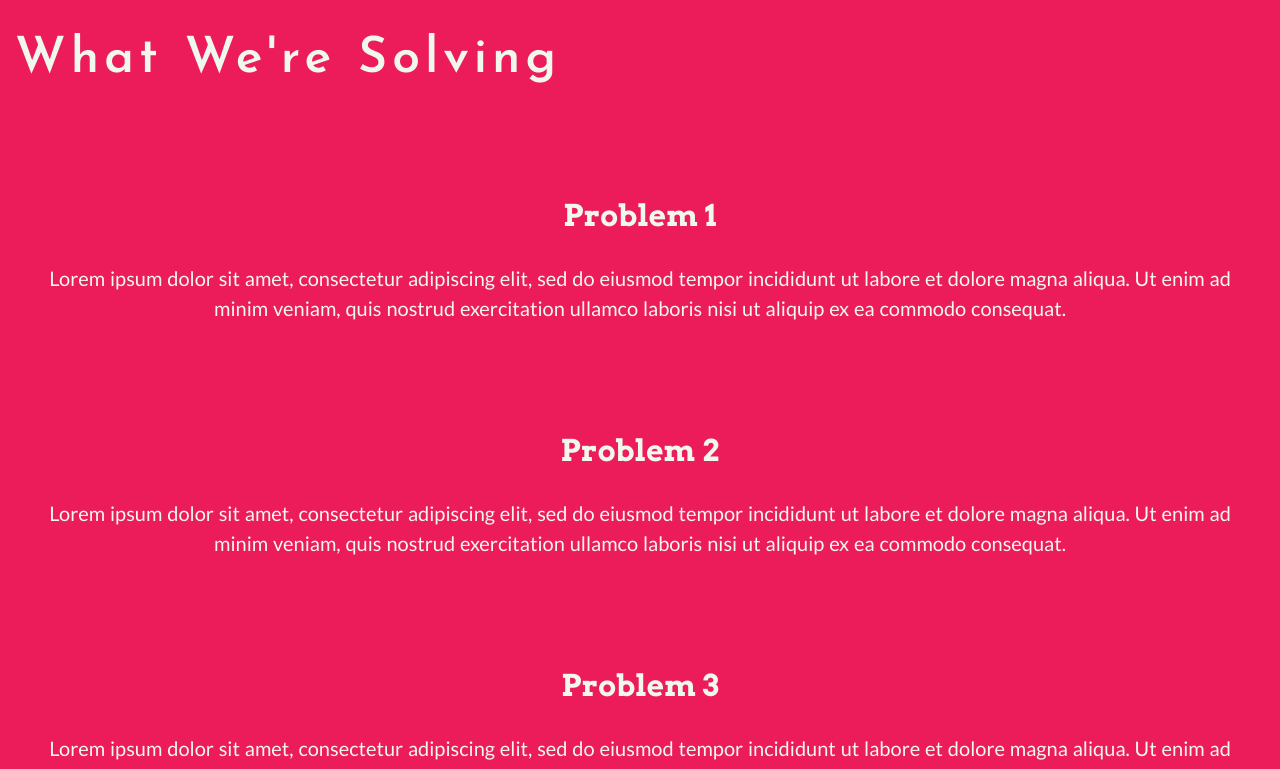
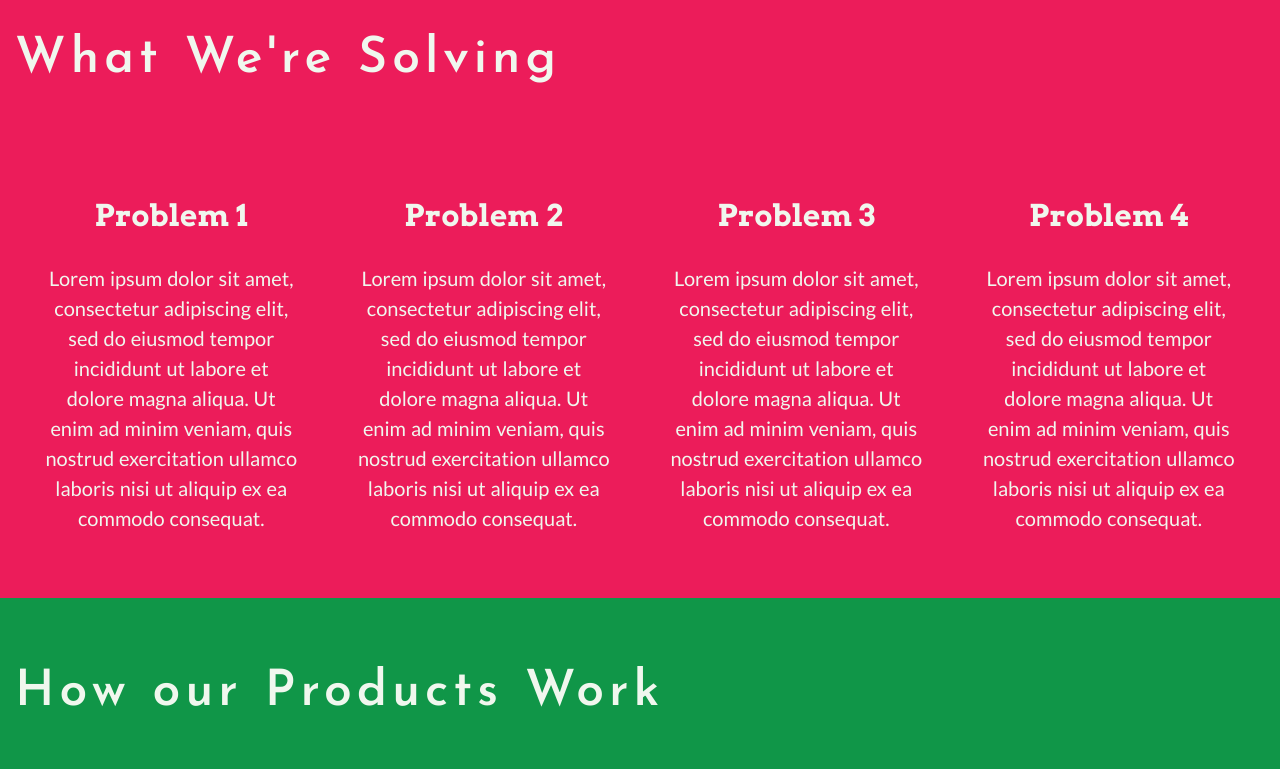
Before and after one commit to DanielJSottile/bloq4good-demo, a React (Create React App) app: page / in a window 1280 px wide. Shown: the part 1120-1889 px from the top of the page. Built offline with nearby package versions, Linux system fonts and the light colour scheme.

Commit message:
fixed problems section

```diff
--- a/src/Components/Problems/Problems.scss
+++ b/src/Components/Problems/Problems.scss
@@ -118,3 +118,12 @@
     opacity: 1;
   }
 }
+
+@media (min-width: 700px) {
+  /* Ideal Size */
+  .problems-container {
+    display: flex;
+    flex-direction: row;
+    justify-content: space-around;
+  }
+}
```
